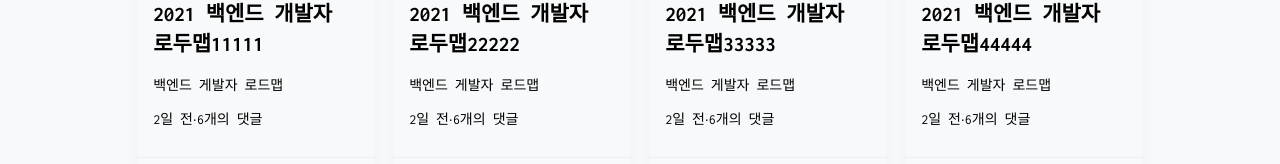
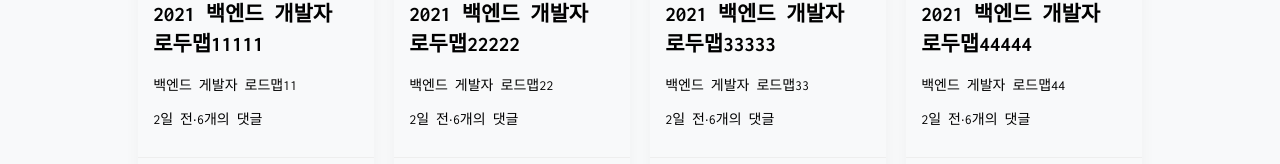
Before and after one commit to developer-asher/velog-clone, a React (Create React App) app: page / in a window 1280 px wide. Shown: the part 311-475 px from the top of the page. Built offline with nearby package versions, Linux system fonts and the light colour scheme.

Commit message:
추가- 게시글 수정 연결

```diff
--- a/src/pages/PostDetail.jsx
+++ b/src/pages/PostDetail.jsx
@@ -1,16 +1,19 @@
 import React from 'react';
 import styled from 'styled-components';
 
+import { history } from '../redux/configureStore';
 import Button from '../elements/Button';
 import Divider from '../elements/Divider';
 import FlexBox from '../elements/FlexBox';
 import Image from '../elements/Image';
 
-const PostDetail = ({ id }) => {
+const PostDetail = props => {
+  const id = props.match.params.id;
   console.log(id);
 
   const editPost = () => {
     console.log('게시글 수정');
+    history.push(`/post/edit/${id}`);
   };
   const deletePost = () => {
     console.log('게시글 삭제');
--- /dev/null
+++ b/src/pages/PostEdit.jsx
@@ -0,0 +1,7 @@
+import React from 'react';
+
+const PostEdit = props => {
+  return <>게시글 수정</>;
+};
+
+export default PostEdit;
--- a/src/pages/PostList.jsx
+++ b/src/pages/PostList.jsx
@@ -8,7 +8,7 @@ const PostList = props => {
     {
       id: 1,
       postTitle: '2021 백엔드 개발자 로두맵11111',
-      postContent: '백엔드 게발자 로드맵',
+      postContent: '백엔드 게발자 로드맵11',
       postImage: 'http://via.placeholder.com/100x50',
       postTime: '2일 전',
       userNickname: 'smcho',
@@ -16,7 +16,7 @@ const PostList = props => {
     {
       id: 2,
       postTitle: '2021 백엔드 개발자 로두맵22222',
-      postContent: '백엔드 게발자 로드맵',
+      postContent: '백엔드 게발자 로드맵22',
       postImage: 'http://via.placeholder.com/100x50',
       postTime: '2일 전',
       userNickname: 'smcho',
@@ -24,7 +24,7 @@ const PostList = props => {
     {
       id: 3,
       postTitle: '2021 백엔드 개발자 로두맵33333',
-      postContent: '백엔드 게발자 로드맵',
+      postContent: '백엔드 게발자 로드맵33',
       postImage: 'http://via.placeholder.com/100x50',
       postTime: '2일 전',
       userNickname: 'smcho',
@@ -32,7 +32,7 @@ const PostList = props => {
     {
       id: 4,
       postTitle: '2021 백엔드 개발자 로두맵44444',
-      postContent: '백엔드 게발자 로드맵',
+      postContent: '백엔드 게발자 로드맵44',
       postImage: 'http://via.placeholder.com/100x50',
       postTime: '2일 전',
       userNickname: 'smcho',
```
